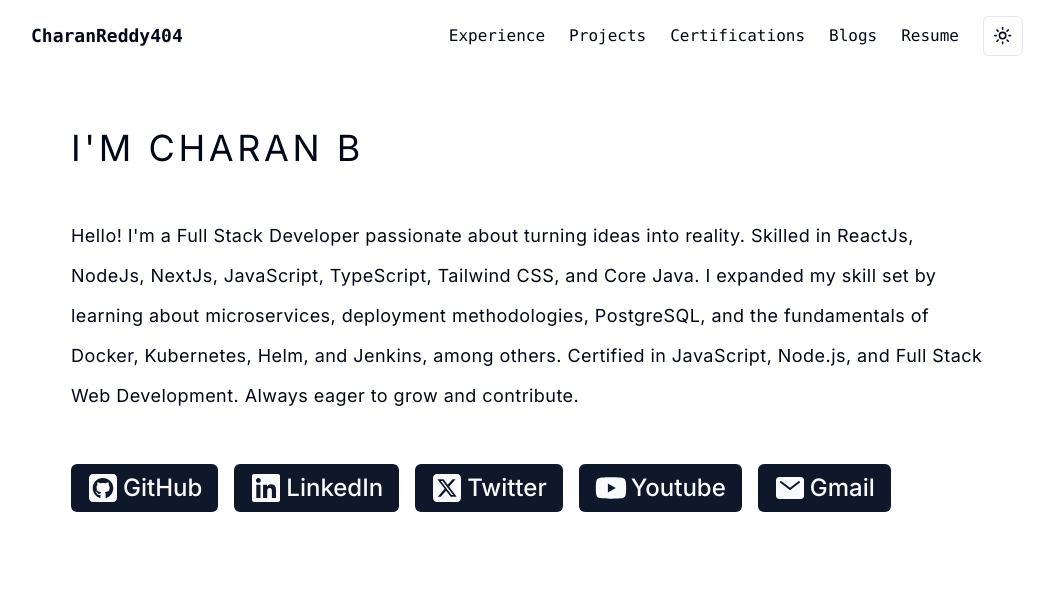
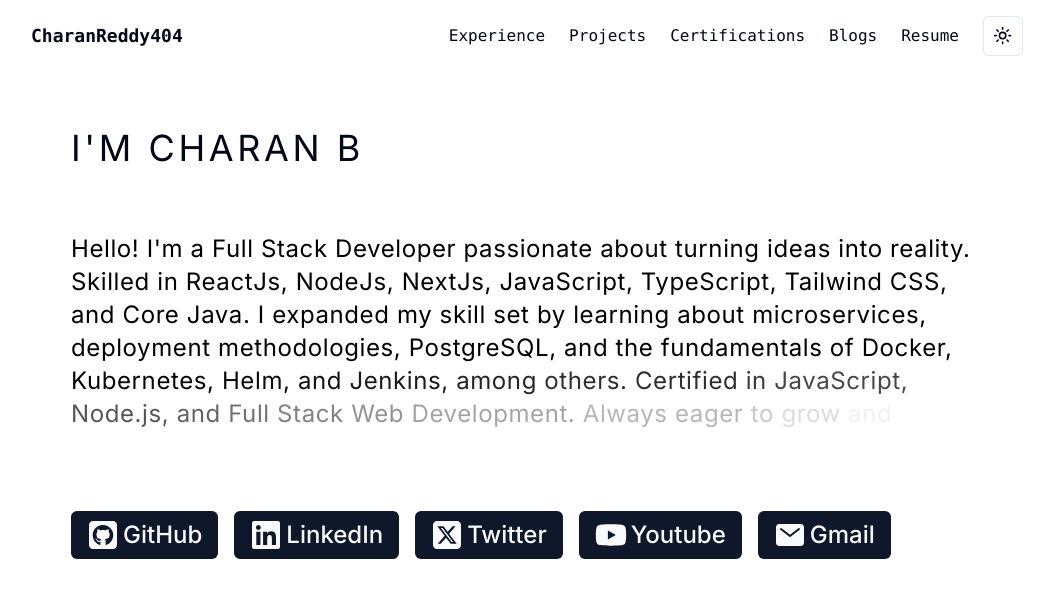
Before and after one commit to CharanReddy404/Portfolio, a Next.js app: page / in a window 1280 px wide. Shown: the top 598 px of the page, without its empty margins (113-1167 px from the left). Built offline with nearby package versions, Linux system fonts and the light colour scheme.

Commit message:
added admin pannel

```diff
--- a/app/(admin)/admin/page.tsx
+++ b/app/(admin)/admin/page.tsx
@@ -1,7 +1,7 @@
 import React from 'react';
 
 const Admin = () => {
-  return <main></main>;
+  return <main>admin pannel</main>;
 };
 
 export default Admin;
--- a/app/(admin)/layout.tsx
+++ b/app/(admin)/layout.tsx
@@ -4,13 +4,14 @@ import LeftSidebar from '@/components/Admin/LeftSidebar';
 
 const Layout = ({ children }: { children: React.ReactNode }) => {
   return (
-    <main className='relative'>
+    <main className='relative bg-inherit'>
       <AdminHeader />
-      <div className='flex'>
-        <LeftSidebar />
-        <section className='flex min-h-screen flex-1 flex-col px-6 pb-6 pt-36 max-md:pb-14 sm:px-14'>
-          <div className='mx-auto w-full max-w-5xl'>{children}</div>
-        </section>
+
+      <div className='flex pt-14 h-[100vh]'>
+        <div className='hidden lg:block'>
+          <LeftSidebar />
+        </div>
+        <div className='mx-auto w-full max-w-5xl'>{children}</div>
       </div>
     </main>
   );
--- a/app/(root)/(home)/page.tsx
+++ b/app/(root)/(home)/page.tsx
@@ -1,4 +1,5 @@
 import { Button } from '@/components/ui/button';
+import { TextGenerateEffect } from '@/components/ui/text-generate-effect';
 import Link from 'next/link';
 import {
   FaLinkedin,
@@ -8,21 +9,24 @@ import {
 } from 'react-icons/fa6';
 import { IoMail } from 'react-icons/io5';
 
+const words = `Hello! I'm a Full Stack Developer passionate about turning ideas
+into reality. Skilled in ReactJs, NodeJs, NextJs, JavaScript,
+TypeScript, Tailwind CSS, and Core Java. I expanded my skill set by
+learning about microservices, deployment methodologies, PostgreSQL, and
+the fundamentals of Docker, Kubernetes, Helm, and Jenkins, among others.
+Certified in JavaScript, Node.js, and Full Stack Web Development. Always
+eager to grow and contribute.`;
+
 export default function Home() {
   return (
     <div className='max-w-5xl w-full p-4 md:p-14 flex flex-col gap-12 '>
       <h1 className='text-lg md:text-4xl uppercase tracking-widest'>
         I&apos;m Charan B
       </h1>
-      <p className='text-sm md:text-lg md:leading-10 tracking-wide'>
-        Hello! I&apos;m a Full Stack Developer passionate about turning ideas
-        into reality. Skilled in ReactJs, NodeJs, NextJs, JavaScript,
-        TypeScript, Tailwind CSS, and Core Java. I expanded my skill set by
-        learning about microservices, deployment methodologies, PostgreSQL, and
-        the fundamentals of Docker, Kubernetes, Helm, and Jenkins, among others.
-        Certified in JavaScript, Node.js, and Full Stack Web Development. Always
-        eager to grow and contribute.
-      </p>
+      <TextGenerateEffect
+        className='text-sm md:text-lg md:leading-10 tracking-wide'
+        words={words}
+      />
       <div className='flex gap-4'>
         <Link href='https://github.com/CharanReddy404' target='_blank'>
           <Button className='h-12 gap-1'>
--- a/components/Admin/AdminHeader.tsx
+++ b/components/Admin/AdminHeader.tsx
@@ -1,13 +1,56 @@
 import React from 'react';
 import { Button } from '../ui/button';
+import { ModeToggle } from '../ModeToggle';
+import { Sheet, SheetClose, SheetContent, SheetTrigger } from '../ui/sheet';
+import { IoMdMenu } from 'react-icons/io';
+import Link from 'next/link';
 
 const AdminHeader = () => {
   return (
-    <div className='flex justify-between fixed z-50 w-full gap-5 p-6 sm:px-12'>
-      <a href='/admin' className='font-bold text-lg'>
-        Admin Dashboard
-      </a>
-      <Button>Logout</Button>
+    <div className='py-2 px-4 fixed w-full flex justify-between items-center bg-inherit'>
+      <div className='flex gap-5'>
+        <div className='flex lg:hidden'>
+          <Sheet>
+            <SheetTrigger>
+              <IoMdMenu className='h-6 w-6' />
+            </SheetTrigger>
+            <SheetContent
+              side={'left'}
+              className='flex flex-col pt-14 gap-4 w-[180px] md:w-[300px]'
+            >
+              <SheetClose asChild>
+                <Link className='' href='admin'>
+                  Profile
+                </Link>
+              </SheetClose>
+              <SheetClose asChild>
+                <Link href='admin/experience'>Experience</Link>
+              </SheetClose>
+              <SheetClose asChild>
+                <Link href='admin/projects'>Projects</Link>
+              </SheetClose>
+              <SheetClose asChild>
+                <Link href='admin/certifications'>Certifications</Link>
+              </SheetClose>
+              <SheetClose asChild>
+                <Link href='admin/blogs'>Blogs</Link>
+              </SheetClose>
+              <SheetClose asChild>
+                <Link href='admin/resume'>Resume</Link>
+              </SheetClose>
+              <ModeToggle />
+            </SheetContent>
+          </Sheet>
+        </div>
+        <a href='/admin' className='font-bold text-lg'>
+          Admin Dashboard
+        </a>
+      </div>
+
+      <div className='flex gap-5'>
+        <ModeToggle />
+        <Button>Logout</Button>
+      </div>
     </div>
   );
 };
--- a/components/Admin/LeftSidebar.tsx
+++ b/components/Admin/LeftSidebar.tsx
@@ -1,7 +1,7 @@
 import React from 'react';
 
 const LeftSidebar = () => {
-  return <div>LeftSidebar</div>;
+  return <div className='pl-5 flex'>LeftSidebar</div>;
 };
 
 export default LeftSidebar;
--- /dev/null
+++ b/components/ui/text-generate-effect.tsx
@@ -0,0 +1,54 @@
+'use client';
+import { useEffect } from 'react';
+import { motion, stagger, useAnimate } from 'framer-motion';
+import { cn } from '@/lib/utils';
+
+export const TextGenerateEffect = ({
+  words,
+  className,
+}: {
+  words: string;
+  className?: string;
+}) => {
+  const [scope, animate] = useAnimate();
+  let wordsArray = words.split(' ');
+  useEffect(() => {
+    animate(
+      'span',
+      {
+        opacity: 1,
+      },
+      {
+        duration: 2,
+        delay: stagger(0.1),
+      }
+    );
+  }, [scope.current]);
+
+  const renderWords = () => {
+    return (
+      <motion.div ref={scope}>
+        {wordsArray.map((word, idx) => {
+          return (
+            <motion.span
+              key={word + idx}
+              className='dark:text-white text-black opacity-0'
+            >
+              {word}{' '}
+            </motion.span>
+          );
+        })}
+      </motion.div>
+    );
+  };
+
+  return (
+    <div className={cn(className)}>
+      <div className='mt-4'>
+        <div className=' dark:text-white text-black text-2xl leading-snug tracking-wide'>
+          {renderWords()}
+        </div>
+      </div>
+    </div>
+  );
+};
--- a/package.json
+++ b/package.json
@@ -18,7 +18,7 @@
     "@tabler/icons-react": "^3.1.0",
     "class-variance-authority": "^0.7.0",
     "clsx": "^2.1.0",
-    "framer-motion": "^11.0.25",
+    "framer-motion": "^11.0.27",
     "lucide-react": "^0.365.0",
     "mongodb": "^6.5.0",
     "mongoose": "^8.3.1",
```
Also changed, not shown: 1 other file (tests, documents, lock files or other folders).
